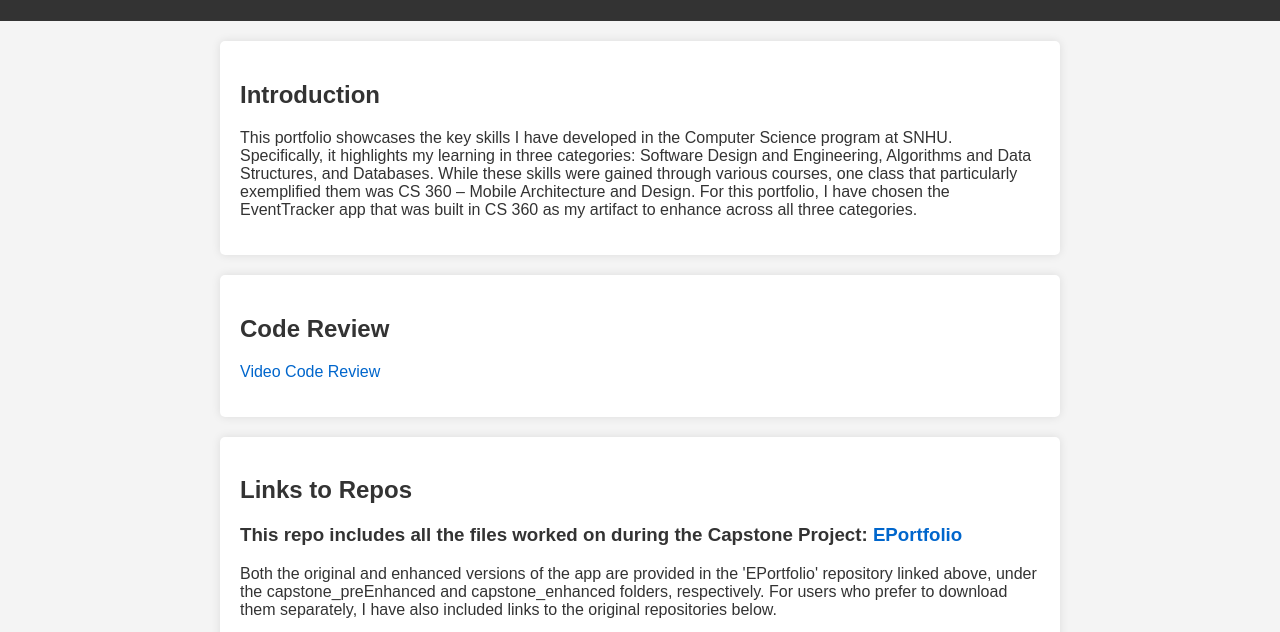
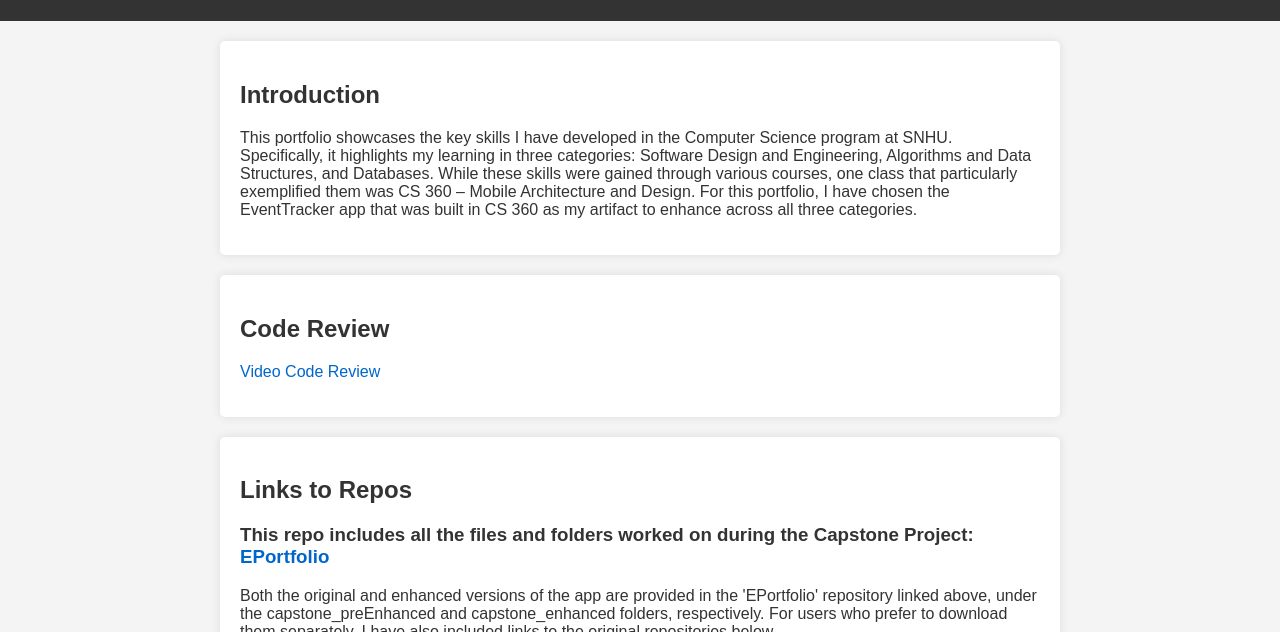
Before and after one commit to binayarimal/digitalPortfolio, a plain HTML site: page index.html in a window 1280 px wide. Shown: the part 99-731 px from the top of the page. Drawn offline with Linux system fonts and the light colour scheme.

Commit message:
small change

```diff
--- a/index.html
+++ b/index.html
@@ -27,7 +27,7 @@
 
     <section>
         <h2>Links to Repos</h2>
-        <h3>This repo includes all the files worked on during the Capstone Project:
+        <h3>This repo includes all the files and folders worked on during the Capstone Project:
            <a href="https://github.com/binayarimal/ePortfolio">EPortfolio</a></h3>
 
         <p>Both the original and enhanced versions of the app are provided in the 'EPortfolio' repository linked above,
```
